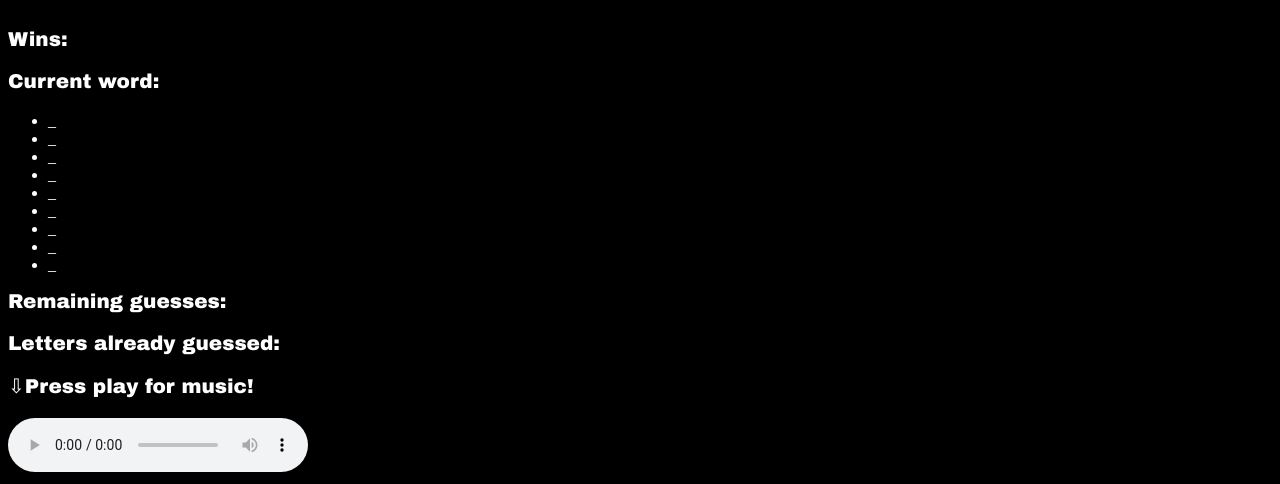
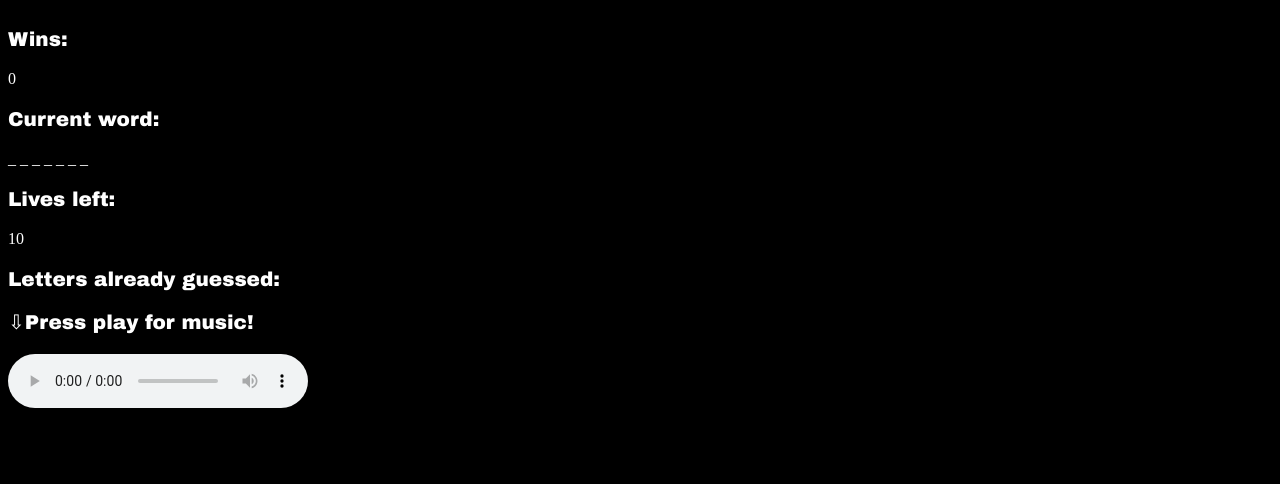
Before and after one commit to joditivis/Word-Guess-Game, a plain HTML site: page index.html in a window 1280 px wide. Shown: the part 545-1029 px from the top of the page. After the commit the page ends 965 px from the top, so only its background shows below. Drawn offline with Linux system fonts and the light colour scheme.

Commit message:
another reconstruction

```diff
--- a/index.html
+++ b/index.html
@@ -8,33 +8,22 @@
         <link rel="stylesheet" type="text/css" href="assets/css/style.css">
     </head>
 
-   <!--MAIN BODY-->
+
     <body>
+    <!--Top of Page-->
         <header class="header-container">
             <img class="NYC" src="assets/images/nyc.jpg" width="100%" height="475px" alt="New York City skyline cartoon">
             <div class="header-text">NEW YORK CITY WORD GUESS</div>
         </header>
 
-    <!--Game rules and content-->
+    <!--How to start-->
         <div class="wrapper">
             <p id="directions-text">Press any key to start!</p>
-            <p id="wins">Wins:</p>
-            <p id="current-word">Current word:</p>
-        <div class="hold">
-            <ul id="words">
-                <li class="guess">_</li>
-                <li class="guess">_</li>
-                <li class="guess">_</li>
-                <li class="guess">_</li>
-                <li class="guess">_</li>
-                <li class="guess">_</li>
-                <li class="guess">_</li>
-                <li class="guess">_</li>
-                <li class="guess">_</li>
-            </ul>
-        </div>
-            <p id="lives">Remaining guesses:</p>
-            <p id="already-guessed">Letters already guessed:</p>
+    <!--Game content-->
+            <p>Wins: <div id="wins">0</div></p>
+            <p>Current word: <div id="current-word">_ _ _ _ _ _ _</div></p>
+            <p>Lives left: <div id="lives">10</div></p>
+            <p>Letters already guessed: <div id="already-guessed"></p>
         </div>
 
     <!--Page Audio-->
```
